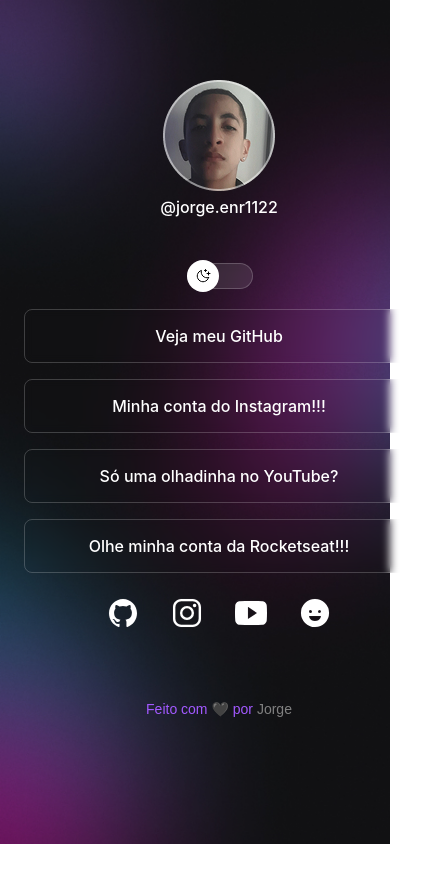
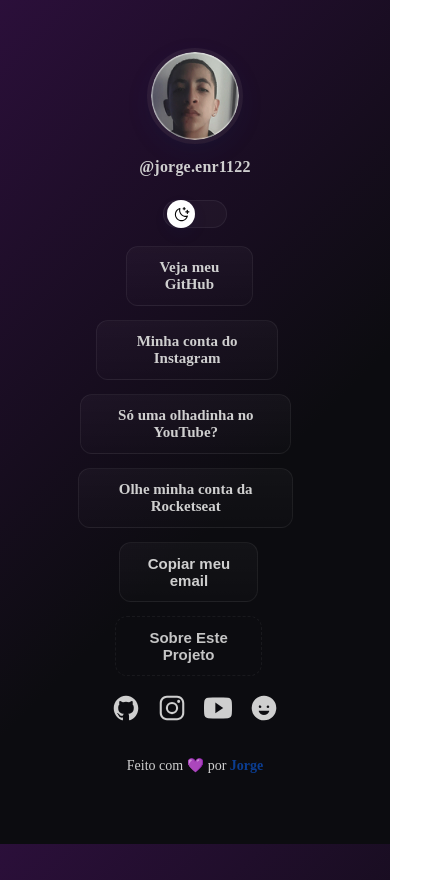
Before and after one commit to jorgedev1122/My-Linktree, a plain HTML site: page index.html in a window 390 px wide. Shown: the whole page, 438 px wide, since content can reach past the window. Before the commit the page ends 844 px from the top, so only its background shows below. Drawn offline with nearby package versions, Linux system fonts and the light colour scheme; a web font is replaced by a local one.

Commit message:
Ajuste TOTAL do projeto, incluindo limpa no HTML, sofisticação no CSS, alterações do Readme.MD e adições simples ao Java Script

```diff
--- a/index.html
+++ b/index.html
@@ -1,128 +1,140 @@
 <!DOCTYPE html>
-<html lang="pt-br" class="">
+<html lang="pt-br">
   <head>
+    <meta charset="utf-8" />
+    <meta http-equiv="X-UA-compatible" content="IE=edge" />
+    <meta name="viewport" content="width=device-width, initial-scale=1.0" />
+    <title>Linktree de Jorge Enrique</title>
+
+    <!-- Fonte -->
     <link rel="preconnect" href="https://fonts.googleapis.com" />
     <link rel="preconnect" href="https://fonts.gstatic.com" crossorigin />
     <link
-      href="https://fonts.googleapis.com/css2?family=Libertinus+Serif:ital,wght@0,400;0,600;0,700;1,400;1,600;1,700&display=swap"
+      href="https://fonts.googleapis.com/css2?family=Inter:wght@300;500;700;800&display=swap"
       rel="stylesheet"
     />
 
-    <meta charset="UTF-8" />
-    <meta http-equiv="X-UA-compatible" content="IE=edge" />
-    <meta name="viewport" content="width=device-width, initial-scale=1.0" />
-
-    <title>Devlinks</title>
+    <!-- CSS -->
     <link rel="stylesheet" href="style.css" />
   </head>
   <body>
-    <div id="container">
-      <div id="profile">
-        <img
-          src="./assets/avatar.png"
-          alt="Foto de Jorge Enrique triste, com
-        cabelo curto, sem acessórios e com uma parede branca de fundo"
-        />
-        <p>@jorge.enr1122</p>
-        <p></p>
-      </div>
-     <div id="switch" onclick="toggleMode()">
-<button></button>
+    <main id="container">
+      <!-- PROFILE -->
+      <section id="profile">
+        <img src="./assets/avatar.png" alt="Avatar Jorge Enrique" id="avatar" />
+        <p class="handle">@jorge.enr1122</p>
+      </section>
+
+      <!-- THEME SWITCH -->
+      <div id="switch" aria-label="Toggle theme">
+        <button aria-hidden="true" onclick="toggleMode()"></button>
         <span></span>
       </div>
 
-
-
-
-
-
-
-
-
-
-
-
-
-      <ul>
+      <!-- LINKS -->
+      <ul class="links-list">
         <li>
-    <a href="https://github.com/jorgedev1122" class="button-link" target="_blank">Veja meu GitHub</a>
+          <a class="btn" href="https://github.com/jorgedev1122" target="_blank"
+            >Veja meu GitHub</a
+          >
         </li>
         <li>
-    <a href="https://www.instagram.com/j0rge.enr1122" class="button-link" target="_blank">Minha conta do Instagram!!!</a>
+          <a
+            class="btn"
+            href="https://www.instagram.com/j0rge.enr1122"
+            target="_blank"
+            >Minha conta do Instagram</a
+          >
         </li>
         <li>
-    <a href="https://www.youtube.com/@An%C3%B4nimo_2211BR" class="button-link" target="_blank">Só uma olhadinha no YouTube?</a>
+          <a
+            class="btn"
+            href="https://www.youtube.com/@An%C3%B4nimo_2211BR"
+            target="_blank"
+            >Só uma olhadinha no YouTube?</a
+          >
         </li>
         <li>
-    <a href="https://app.rocketseat.com.br/me/jjorge-enrique" class="button-link" target="_blank">Olhe minha conta da Rocketseat!!!</a>
+          <a
+            class="btn"
+            href="https://app.rocketseat.com.br/me/jjorge-enrique"
+            target="_blank"
+            >Olhe minha conta da Rocketseat</a
+          >
+        </li>
+        <li>
+          <button class="btn" id="copyBtn" data-copy="jorgedev1122@gmail.com">
+            Copiar meu email
+          </button>
+        </li>
+        <li>
+          <button class="btn ghost" id="aboutBtn">Sobre Este Projeto</button>
         </li>
       </ul>
 
-
-<!-- ÍCONES -->
+      <!-- SOCIAL ICONS -->
       <div id="social-links">
-  <a href="https://github.com" target="_blank">
-    <ion-icon name="logo-github"></ion-icon>
-  </a>
-  <a href="https://instagram.com" target="_blank">
-    <ion-icon name="logo-instagram"></ion-icon>
-  </a>
-  <a href="https://youtube.com" target="_blank">
-    <ion-icon name="logo-youtube"></ion-icon>
-  </a>
-  <a href="https://rocketseat.com.br" target="_blank">
-    <ion-icon name="happy"></ion-icon>
-  </a>
+        <a
+          href="https://github.com/jorgedev1122"
+          target="_blank"
+          aria-label="GitHub"
+          ><ion-icon name="logo-github"></ion-icon
+        ></a>
+        <a
+          href="https://instagram.com/j0rge.enr1122"
+          target="_blank"
+          aria-label="Instagram"
+          ><ion-icon name="logo-instagram"></ion-icon
+        ></a>
+        <a href="https://youtube.com" target="_blank" aria-label="YouTube"
+          ><ion-icon name="logo-youtube"></ion-icon
+        ></a>
+        <a
+          href="https://app.rocketseat.com.br"
+          target="_blank"
+          aria-label="Rocketseat"
+          ><ion-icon name="happy"></ion-icon
+        ></a>
       </div>
 
-<!-- TEXTO DO RODAPÉ -->
-<style>
-  #footer {
-    color: #a259ff; /* Roxo claro para o texto */
-    text-align: center;
-    margin-top: 40px;
-    font-family: sans-serif; /* opcional, melhora visual */
-  }
-
-  #footer a {
-    color: gray; /* Roxo igual para o link */
-    text-decoration: none; /* remove sublinhado */
-  }
-
-  #footer a:hover {
-    text-decoration: underline; /* efeito ao passar o mouse */
-  }
-</style>
-
-<div id="footer">
+      <!-- FOOTER -->
+      <footer id="footer">
         <p>
-    Feito com 🖤 por
+          Feito com <span class="heart">💜</span> por
           <a href="https://github.com/jorgedev1122" target="_blank">Jorge</a>
         </p>
+      </footer>
+    </main>
+
+    <!-- ABOUT MODAL -->
+    <div id="modal" class="modal-hidden" role="dialog" aria-modal="true">
+      <div class="modal-card">
+        <button id="closeModal" class="close">✕</button>
+        <h3>Sobre este projeto</h3>
+        <p>
+          Projeto inicial do curso Discover adaptado por mim. Mudei cores,
+          adicionei micro-interactions, botão de copiar email e responsividade.
+        </p>
+        <ul>
+          <li>Tecnologias: HTML • CSS • JavaScript</li>
+          <li>
+            Features adicionadas: tema navy, botões glass, copy-to-clipboard
+          </li>
+        </ul>
       </div>
     </div>
-</a>
-<div>
 
+    <!-- Ionicons -->
+    <script
+      type="module"
+      src="https://unpkg.com/ionicons@7.1.0/dist/ionicons/ionicons.esm.js"
+    ></script>
+    <script
+      nomodule
+      src="https://unpkg.com/ionicons@7.1.0/dist/ionicons/ionicons.js"
+    ></script>
 
-
-
-
-
-
-
-
-
-</div>
-<!-- SCRIPTS DO IONIC ICONS — NÃO ESQUECE ISSO!!! -->
-  <script type="module" src="https://unpkg.com/ionicons@7.1.0/dist/ionicons/ionicons.esm.js"></script>
-  <script nomodule src="https://unpkg.com/ionicons@7.1.0/dist/ionicons/ionicons.js"></script>
-
-
-
-
-
-
-<script src="./script.js"></script>
+    <!-- JS -->
+    <script src="script.js"></script>
   </body>
 </html>
--- a/script.js
+++ b/script.js
@@ -1,16 +1,94 @@
+// THEME TOGGLE + avatar swap
 function toggleMode() {
   const html = document.documentElement
   html.classList.toggle("light")
 
-  //pegar a tag img //
-  const img = document.querySelector("#profile img")
-
-  // substituir a imagem //
+  const avatar = document.getElementById("avatar")
   if (html.classList.contains("light")) {
-    // se tiver light mode, adicione a imagem light //
-    img.setAttribute("src", "./assets/avatar-light.png")
+    avatar.setAttribute("src", "./assets/avatar-light.png")
   } else {
-    // se tiver no dark mode, adicione a imagem darkzona sigma //
-    img.setAttribute("src", "./assets/avatar.png")
+    avatar.setAttribute("src", "./assets/avatar.png")
   }
 }
+
+// COPY TO CLIPBOARD
+const copyBtn = document.getElementById("copyBtn")
+if (copyBtn) {
+  copyBtn.addEventListener("click", async (e) => {
+    const txt =
+      e.currentTarget.getAttribute("data-copy") || "seu-email@exemplo.com"
+    try {
+      await navigator.clipboard.writeText(txt)
+      e.currentTarget.textContent = "Copiado! ✅"
+      e.currentTarget.classList.add("copied")
+      setTimeout(() => {
+        e.currentTarget.textContent = "Copiar meu email"
+        e.currentTarget.classList.remove("copied")
+      }, 1500)
+    } catch (err) {
+      e.currentTarget.textContent = "Erro ao copiar"
+      console.error(err)
+    }
+  })
+}
+
+// ABOUT MODAL
+const aboutBtn = document.getElementById("aboutBtn")
+const modal = document.getElementById("modal")
+const closeModal = document.getElementById("closeModal")
+
+if (aboutBtn && modal && closeModal) {
+  aboutBtn.addEventListener("click", () => {
+    modal.classList.remove("modal-hidden")
+  })
+  closeModal.addEventListener("click", () => {
+    modal.classList.add("modal-hidden")
+  })
+  // fechar clicando fora do card
+  modal.addEventListener("click", (ev) => {
+    if (ev.target === modal) modal.classList.add("modal-hidden")
+  })
+}
+
+// small: keyboard ESC to close modal
+document.addEventListener("keydown", (e) => {
+  if (
+    e.key === "Escape" &&
+    modal &&
+    !modal.classList.contains("modal-hidden")
+  ) {
+    modal.classList.add("modal-hidden")
+  }
+})
+// Função para aplicar o tema conforme preferência salva
+function applyTheme(theme) {
+  const html = document.documentElement
+  const avatar = document.getElementById("avatar")
+  if (theme === "light") {
+    html.classList.add("light")
+    avatar.setAttribute("src", "./assets/avatar-light.png")
+  } else {
+    html.classList.remove("light")
+    avatar.setAttribute("src", "./assets/avatar.png")
+  }
+}
+
+// Toggle e salvar preferência
+function toggleMode() {
+  const html = document.documentElement
+  const isLight = html.classList.toggle("light")
+  const avatar = document.getElementById("avatar")
+  if (isLight) {
+    avatar.setAttribute("src", "./assets/avatar-light.png")
+    localStorage.setItem("theme", "light")
+  } else {
+    avatar.setAttribute("src", "./assets/avatar.png")
+    localStorage.setItem("theme", "dark")
+  }
+}
+
+// Ao carregar a página, aplicar tema salvo
+document.addEventListener("DOMContentLoaded", () => {
+  const savedTheme = localStorage.getItem("theme") || "dark"
+  applyTheme(savedTheme)
+})
--- a/style.css
+++ b/style.css
@@ -1,208 +1,238 @@
+/* RESET basico */
 * {
+  box-sizing: border-box;
   margin: 0;
   padding: 0;
 }
-
-/* ===== Variáveis padrão (dark theme) ===== */
-:root {
-  --text-color: white;
-  --bg-url: url(./assets/bg-mobile.jpg);
-  --stroke-color: rgba(255, 255, 255, 0.2);
-  --surface-color: rgba(255, 255, 255, 0.1);
-  --surface-color-hover: rgba(255, 255, 255, 0.05);
-  --highlight-color: rgba(255, 255, 255, 0.2);
-  --link-color: red;
-  --footer-heart: #fff;
-  --switch-bg-url: url(./assets/moon-stars.svg);
+html,
+body {
+  height: 100%;
 }
 
-/* ===== Light theme ===== */
+/* VARIÁVEIS (navy theme) */
+:root {
+  --bg-dark-1: #060409;
+  --navy: #0b3d91;
+  --purple: #2b0f3a;
+  --muted: #cfcfcf;
+  --glass: rgba(255, 255, 255, 0.03);
+  --glass-strong: rgba(255, 255, 255, 0.05);
+  --stroke: rgba(255, 255, 255, 0.06);
+  --accent-glow: rgba(11, 61, 145, 0.18);
+  --max-width: 588px;
+  --radius: 12px;
+  --bg-gradient: linear-gradient(135deg, var(--purple) 0%, #0c0c10 60%);
+}
 .light {
-  --text-color: black;
-  --bg-url: url(./assets/bg-mobile-light.jpg);
-  --stroke-color: rgba(0, 0, 0, 0.5);
-  --surface-color: rgba(0, 0, 0, 0.05);
-  --surface-color-hover: rgba(0, 0, 0, 0.02);
-  --highlight-color: rgba(0, 0, 0, 0.1);
-  --link-color: blue;
-  --footer-heart: black;
-  --switch-bg-url: url(./assets/sun.svg);
+  --bg-dark-1: #f6f7fb;
+  --muted: #111827;
+  --glass: rgba(0, 0, 0, 0.03);
+  --stroke: rgba(0, 0, 0, 0.06);
+  --accent-glow: rgba(11, 61, 145, 0.12);
+  --bg-gradient: linear-gradient(135deg, #f0f1f5 0%, #d9dce6 60%);
+}
+body {
+  background: var(--bg-gradient);
+  color: var(--muted);
+  -webkit-font-smoothing: antialiased;
+}
+/* BANNER (usa a capa se quiser) */
+.banner {
+  width: 100%;
+  display: flex;
+  justify-content: center;
+  background: linear-gradient(
+    90deg,
+    rgba(11, 61, 145, 0.09),
+    rgba(43, 15, 58, 0.05)
+  );
+  padding: 28px 0;
+  border-bottom: 1px solid rgba(255, 255, 255, 0.03);
+}
+.banner-img {
+  width: min(980px, 92%);
+  max-height: 220px;
+  object-fit: cover;
+  border-radius: 10px;
 }
 
-body {
-  font-family: "Inter", sans-serif;
-  background: var(--bg-url) no-repeat top center/cover;
-  color: var(--text-color);
+/* CONTAINER */
+#container {
+  width: 100%;
+  max-width: var(--max-width);
+  margin: 36px auto;
+  padding: 0 18px;
+  text-align: center;
 }
 
-#container {
-  width: 100%;
-  max-width: 588px;
-  margin: 56px auto 0;
-  padding: 0 24px;
+/* PROFILE */
+#profile {
+  padding: 12px 0 6px;
 }
-/*PROFILE*/
-#profile {
-  text-align: center;
-  padding: 24px;
-  margin-top: 8px;
-  margin-bottom: 20px;
+#avatar {
+  width: 110px;
+  height: 110px;
+  border-radius: 50%;
+  object-fit: cover;
+  border: 4px solid rgba(255, 255, 255, 0.06);
+  box-shadow: 0 8px 24px rgba(11, 61, 145, 0.08);
+}
+.handle {
+  margin-top: 10px;
+  font-weight: 700;
+  letter-spacing: 0.2px;
+  color: var(--muted);
 }
 
-#profile img {
-  width: 112px;
-}
-
-#profile p {
-  font-weight: 500;
-  line-height: 24px;
-}
-
-/* ===== BOTÃO MUDA COR ===== */
-
+/* SWITCH */
 #switch {
   position: relative;
   width: 64px;
-  margin: 20px auto 0; /* só empurra pra baixo, não afeta o de cima */
-  margin: 0 auto 20px;
-}
-
-#switch button {
-  width: 32px;
-  height: 32px;
-  background: white var(--switch-bg-url) no-repeat center;
-  border: 0;
-  border-radius: 50%;
-  position: absolute;
-  top: 50%;
-  left: 0; /* começa na esquerda no dark */
-  z-index: 1;
-  transform: translateY(-50%);
-  transition: left 0.3s, right 0.3s; /* anima a transição */
-}
-
-.light #switch button {
-  left: initial;
-  right: 0; /* no light vai pra direita */
-}
-
-.light #switch button {
-  right: 0;
-  left: initial;
+  margin: 18px auto;
 }
 #switch span {
   display: block;
   width: 64px;
-  height: 24px;
-  background: var(--surface-color);
-
-  border: 1px solid var(--stroke-color);
-  backdrop-filter: blur(4px);
-  -webkit-backdrop-filter: blur(4px);
-  border-radius: 9999px;
+  height: 28px;
+  background: var(--glass);
+  border-radius: 999px;
+  border: 1px solid var(--stroke);
+  transition: all 0.25s ease;
+}
+#switch button {
+  position: absolute;
+  left: 4px;
+  top: 50%;
+  transform: translateY(-50%);
+  width: 28px;
+  height: 28px;
+  border-radius: 50%;
+  border: none;
+  background: white url("./assets/moon-stars.svg") center/60% no-repeat;
+  transition: left 0.25s ease, right 0.25s ease, transform 0.12s ease;
+  box-shadow: 0 6px 18px rgba(11, 61, 145, 0.06);
+}
+.light #switch button {
+  left: auto;
+  right: 4px;
+  background: white url("./assets/sun.svg") center/60% no-repeat;
 }
 
-/*AQUI É A UL*/
-
-ul {
+/* LINKS - glass buttons */
+.links-list {
   list-style: none;
   display: flex;
   flex-direction: column;
-  gap: 16px;
+  gap: 14px;
+  margin: 18px 0;
+  padding: 0;
+  align-items: center;
+}
+.btn {
+  display: block;
+  width: 86%;
+  max-width: 560px;
+  padding: 14px 18px;
+  background: linear-gradient(180deg, var(--glass), rgba(255, 255, 255, 0.01));
+  border: 1px solid var(--stroke);
+  border-radius: var(--radius);
+  color: var(--muted);
+  font-weight: 600;
+  text-decoration: none;
+  text-align: center;
+  transition: transform 0.12s ease, box-shadow 0.12s ease, border 0.12s ease;
+}
+.btn:hover {
+  transform: translateY(-5px);
+  box-shadow: 0 18px 40px var(--accent-glow);
+  border: 1.5px solid rgba(255, 255, 255, 0.12);
+}
+.btn.ghost {
+  background: transparent;
+  border-style: dashed;
+  opacity: 0.95;
 }
 
-ul li a {
+/* SOCIALS */
+#social-links {
+  display: flex;
+  justify-content: center;
+  gap: 18px;
+  margin-top: 18px;
+  padding-bottom: 12px;
+}
+#social-links a {
+  color: var(--muted);
+  font-size: 28px;
+  transition: transform 0.12s, color 0.12s;
+}
+#social-links a:hover {
+  transform: translateY(-4px);
+  color: var(--navy);
+}
+
+/* FOOTER */
+#footer {
+  margin-top: 16px;
+  font-size: 14px;
+  color: var(--muted);
+  padding-bottom: 28px;
+}
+#footer a {
+  color: var(--navy);
+  text-decoration: none;
+  font-weight: 600;
+}
+
+/* MODAL */
+#modal.modal-hidden {
+  display: none;
+}
+#modal {
+  position: fixed;
+  inset: 0;
   display: flex;
   align-items: center;
   justify-content: center;
-  padding: 16px 24px;
-
-  background: var(--surface-color);
-  border: 1px solid var(--stroke-color);
-  border-radius: 8px;
-
-  backdrop-filter: blur(4px);
-  -webkit-backdrop-filter: blur(4px);
-
-  text-decoration: none;
-  font-weight: 500;
-  color: var(--text-color); /* ← adicione isso */
-
-  transition: background 0.2s, border 0.2s;
+  background: rgba(0, 0, 0, 0.55);
+  z-index: 40;
+}
+.modal-card {
+  width: min(560px, 92%);
+  background: linear-gradient(
+    180deg,
+    rgba(255, 255, 255, 0.02),
+    rgba(255, 255, 255, 0.01)
+  );
+  border-radius: 12px;
+  padding: 20px;
+  border: 1px solid var(--stroke);
+  color: var(--muted);
+  box-shadow: 0 12px 40px rgba(11, 61, 145, 0.12);
+}
+.modal-card h3 {
+  margin-bottom: 8px;
+}
+.close {
+  border: 0;
+  background: none;
+  font-size: 18px;
+  float: right;
+  cursor: pointer;
 }
 
-ul li a:hover {
-  background: var(--surface-color-hover);
-  border: 1.5px solid var(--text-color);
+/* RESPONSIVE */
+@media (max-width: 480px) {
+  .btn {
+    width: 92%;
+    padding: 12px;
+    font-size: 15px;
+  }
+  .banner-img {
+    max-height: 160px;
+  }
+  #avatar {
+    width: 96px;
+    height: 96px;
+  }
 }
-
-/* ===== Botão especial ===== */
-.button-link {
-  display: flex;
-  align-items: center;
-  justify-content: center;
-  padding: 16px 24px;
-  background: transparent;
-  border: 1px solid var(--stroke-color);
-  border-radius: 8px;
-  text-decoration: none;
-  font-weight: 500;
-  transition: background 0.2s, border 0.2s;
-}
-
-.button-link:hover {
-  background: var(--surface-color-hover);
-  border: 1.5px solid var(--text-color);
-}
-
-/* ===== Social links ===== */
-#social-links {
-  display: flex;
-  justify-content: center;
-  gap: 32px;
-  padding: 24px 0;
-  font-size: 24px;
-}
-
-#social-links a {
-  background: none;
-  border: none;
-  padding: 0;
-  font-size: 32px;
-  color: var(--text-color);
-  transition: transform 0.2s, color 0.2s;
-}
-
-#social-links a:hover {
-  transform: scale(1.2);
-  color: var(--highlight-color);
-}
-
-/* ===== Footer ===== */
-#footer {
-  text-align: center;
-  font-size: 14px;
-  padding-bottom: 24px;
-}
-
-#footer a {
-  color: var(--link-color);
-  text-decoration: underline;
-  font-weight: 500;
-}
-
-#footer ion-icon {
-  color: var(--footer-heart);
-  vertical-align: middle;
-}
-
-/* ===== Credit link ===== */
-.credit-link {
-  background: none;
-  border: none;
-  padding: 0;
-  text-decoration: underline;
-  color: var(--text-color);
-  display: inline;
-  font-weight: 500;
-}
```
Also changed, not shown: 3 other files. Lines whose indentation alone changed are shown as unchanged.
